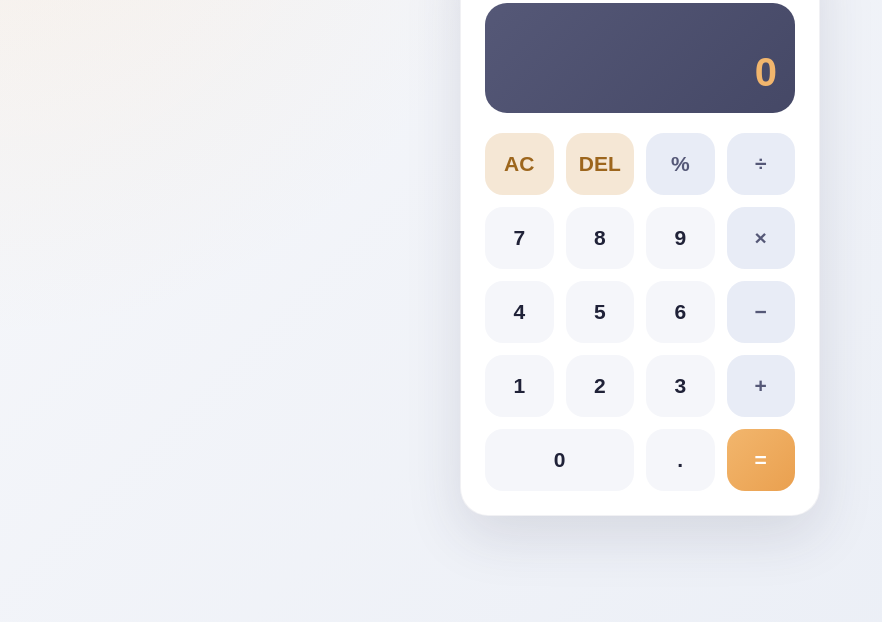
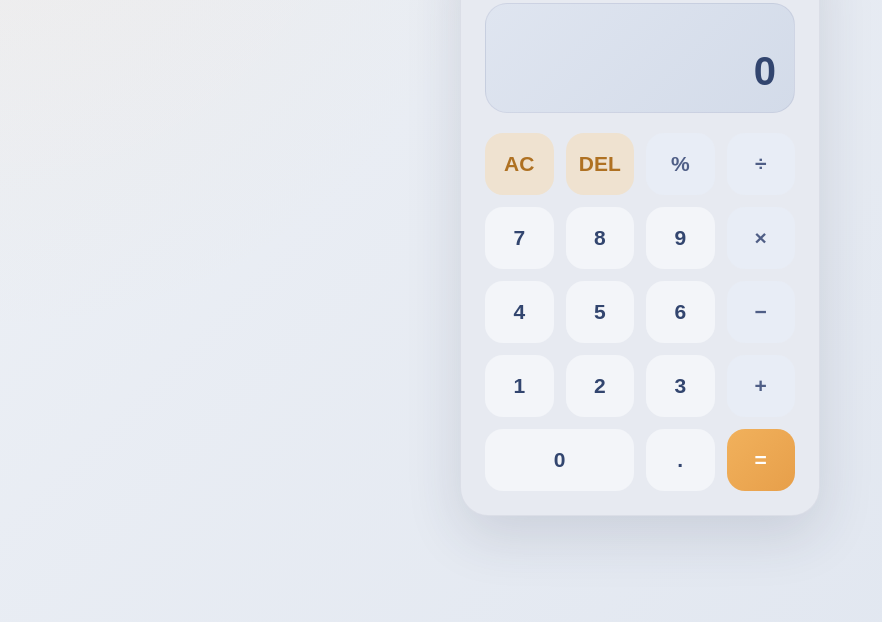
Before and after one commit to Theo-Suu/CalCulatOr, a plain HTML site: page index.html in a window 1280 px wide. Shown: the part 178-800 px from the top of the page, without its empty margins (0-882 px from the left). Drawn offline with Linux system fonts and the light colour scheme.

Commit message:
Update style.css

```diff
--- a/style.css
+++ b/style.css
@@ -8,8 +8,8 @@ body {
   min-height: 100vh;
   font-family: Arial, Helvetica, sans-serif;
   background:
-    radial-gradient(circle at top left, rgba(255, 189, 107, 0.13), transparent 34%),
-    linear-gradient(135deg, #f7f8fb, #e9edf5);
+    radial-gradient(circle at top left, rgba(255, 189, 107, 0.08), transparent 34%),
+    linear-gradient(135deg, #eef1f6, #dfe5ef);
   color: #1f1f28;
 }
 
@@ -25,8 +25,8 @@ body {
   width: 360px;
   padding: 24px;
   border-radius: 28px;
-  background: #ffffff;
-  box-shadow: 0 20px 55px rgba(44, 48, 78, 0.13);
+  background: #e7eaf1;
+  box-shadow: 0 20px 55px rgba(44, 48, 78, 0.14);
   border: 1px solid rgba(75, 78, 112, 0.08);
 }
 
@@ -36,7 +36,7 @@ body {
 
 .calculator-header h1 {
   font-size: 28px;
-  color: #555877;
+  color: #4d547c;
   margin-bottom: 4px;
 }
 
@@ -45,8 +45,9 @@ body {
   padding: 18px;
   margin-bottom: 20px;
   border-radius: 22px;
-  background: linear-gradient(135deg, #555877, #454866);
-  color: #ffffff;
+  background: linear-gradient(135deg, #dfe5f0, #d3dbe9);
+  border: 1px solid rgba(77, 84, 124, 0.10);
+  color: #2f3d66;
   display: flex;
   flex-direction: column;
   justify-content: space-between;
@@ -56,7 +57,7 @@ body {
 .expression {
   min-height: 24px;
   font-size: 18px;
-  color: #e4e6f0;
+  color: #60709b;
   text-align: right;
   word-break: break-all;
 }
@@ -65,7 +66,7 @@ body {
   font-size: 40px;
   font-weight: 700;
   text-align: right;
-  color: #f2b66d;
+  color: #32456f;
   word-break: break-all;
 }
 
@@ -83,13 +84,13 @@ body {
   font-weight: 700;
   cursor: pointer;
   transition: 0.18s ease;
-  background: #f3f4f8;
-  color: #24263a;
+  background: #f5f7fb;
+  color: #32456f;
 }
 
 .btn:hover {
   transform: translateY(-2px);
-  box-shadow: 0 8px 18px rgba(75, 78, 112, 0.12);
+  box-shadow: 0 8px 18px rgba(75, 78, 112, 0.10);
 }
 
 .btn:active {
@@ -98,22 +99,22 @@ body {
 }
 
 .number {
-  background: #f5f6fa;
-  color: #202238;
+  background: #f3f5f9;
+  color: #32456f;
 }
 
 .operator {
-  background: #e8ecf6;
-  color: #555877;
+  background: #e8edf6;
+  color: #4f5e86;
 }
 
 .control {
-  background: #f5e7d5;
-  color: #9d661d;
+  background: #efe2d0;
+  color: #af7122;
 }
 
 .equal {
-  background: linear-gradient(135deg, #f2b66d, #eaa04f);
+  background: linear-gradient(135deg, #f1b15c, #e79f4a);
   color: #ffffff;
 }
 
@@ -121,6 +122,7 @@ body {
   grid-column: span 2;
 }
 
+/* premium modal 保持原风格 */
 .modal-overlay {
   position: fixed;
   inset: 0;
@@ -152,7 +154,6 @@ body {
     opacity: 0;
     transform: scale(0.92) translateY(12px);
   }
-
   to {
     opacity: 1;
     transform: scale(1) translateY(0);
```
